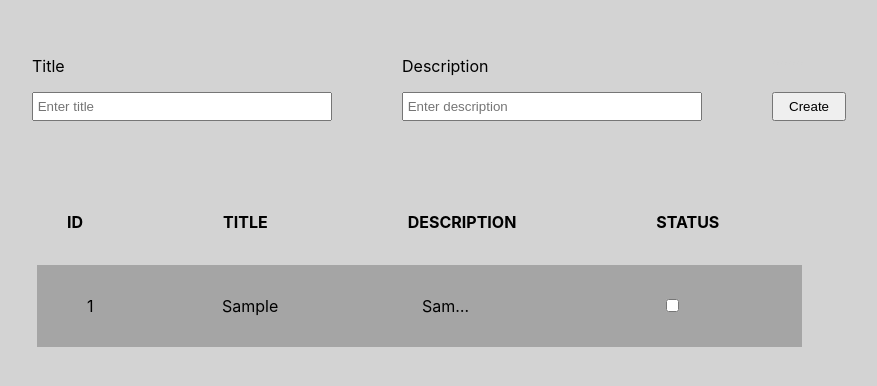
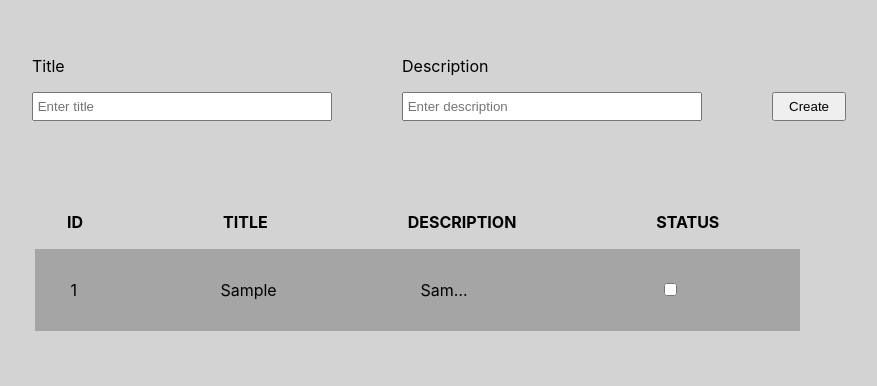
Before and after one commit to solomiiasabat/to-do-list, a React (Create React App) app: page / in a window 1280 px wide. Both pictures are taken after typing "Sample", "Sample" into the empty fields and a click on the button "Create". Shown: the top 386 px of the page, without its empty margins (3-880 px from the left). Built offline with nearby package versions, Linux system fonts and the light colour scheme.

Commit message:
removed unnecessary <ol> and <li> tags

```diff
--- a/src/components/ModalWindow.css
+++ b/src/components/ModalWindow.css
@@ -9,9 +9,10 @@
 }
 
 .modal-title {
+  margin-top: 0px;
   text-align: center;
   font-weight: bold;
-  font-size: 18px;
+  font-size: 19px;
 }
 
 .modal-description {
--- a/src/components/ModalWindow.js
+++ b/src/components/ModalWindow.js
@@ -8,7 +8,7 @@ export default function ModalWindow(props) {
 
   return (
     <section className="ModalWindow">
-      <header className="modal-title">{props.content.value1}</header>
+      <p className="modal-title">{props.content.value1}</p>
       <p className="modal-description">Description:</p>
       <p className="modal-description-text">{props.content.value2}</p>
       <p className="modal-status">
--- a/src/components/TaskList.css
+++ b/src/components/TaskList.css
@@ -14,6 +14,7 @@
 .yourTask {
   background-color: #a5a5a5;
   max-width: 765px;
+  margin-left: 3%;
 }
 
 .task-line {
@@ -25,11 +26,11 @@
 }
 
 .id-main {
-  margin-left: -10px;
+  margin-left: -25px;
 }
 
 .title-main {
-  margin-left: -65px;
+  margin-left: -50px;
 }
 
 .status-main {
--- a/src/components/TaskList.js
+++ b/src/components/TaskList.js
@@ -22,17 +22,17 @@ export default function TaskList(props) {
 
   return (
     <section className="taskList">
-      <header className="mainTaskTitles">
+      <div className="mainTaskTitles">
         <p className="main order">ID</p>
         <p className="main titles">TITLE</p>
         <p className="main descriptions">DESCRIPTION</p>
         <p className="main status">STATUS</p>
-      </header>
+      </div>
 
-      <ol className="listOfTitles">
+      <div className="listOfTitles">
         {props.tasks.map((task) => {
           return (
-            <li key={task.id} className="yourTask">
+            <div key={task.id} className="yourTask">
               <p className="task-line id-main">{idCounter++}</p>
 
               <p className="task-line title-main">{task.value1}</p>
@@ -52,10 +52,10 @@ export default function TaskList(props) {
               <p className="task-line status-main">
                 <input type="checkbox" onClick={handleChecked}></input>
               </p>
-            </li>
+            </div>
           );
         })}
-      </ol>
+      </div>
     </section>
   );
 }
```
